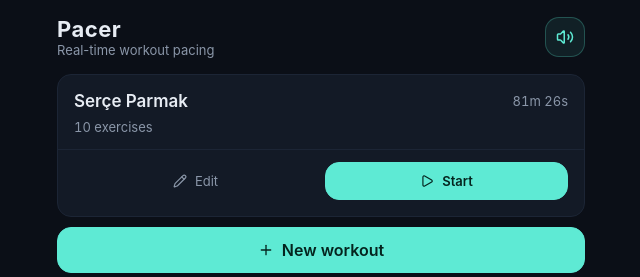
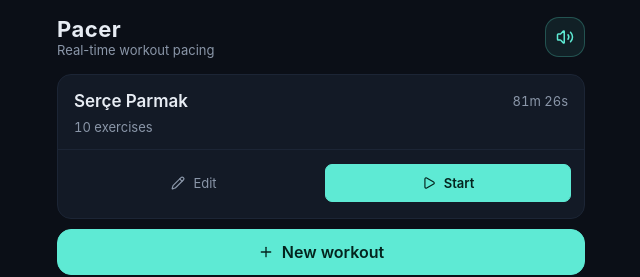
Before and after one commit to wunnle/Pacer, a React (Vite) app: page / in a window 1280 px wide. Shown: the top 277 px of the page, without its empty margins (319-959 px from the left). Built offline with nearby package versions, Linux system fonts and the light colour scheme.

Commit message:
Adjust card actions padding and button border radius

```diff
--- a/src/styles.css
+++ b/src/styles.css
@@ -165,11 +165,11 @@
   grid-template-columns: 1fr 1fr;
   gap: 8px;
   padding-top: 12px;
-  margin: 0 -16px -13px;
-  padding: 12px 16px 13px;
+  margin: 0 -16px -12px;
+  padding: 14px 13px 12px;
   border-top: 1px solid var(--bg-3);
 }
-.workout-card-actions button { font-size: 13px; padding: 10px 8px; }
+.workout-card-actions button { font-size: 13px; padding: 10px 8px; border-radius: 7px; }
 
 .empty {
   padding: 28px 16px;
```
